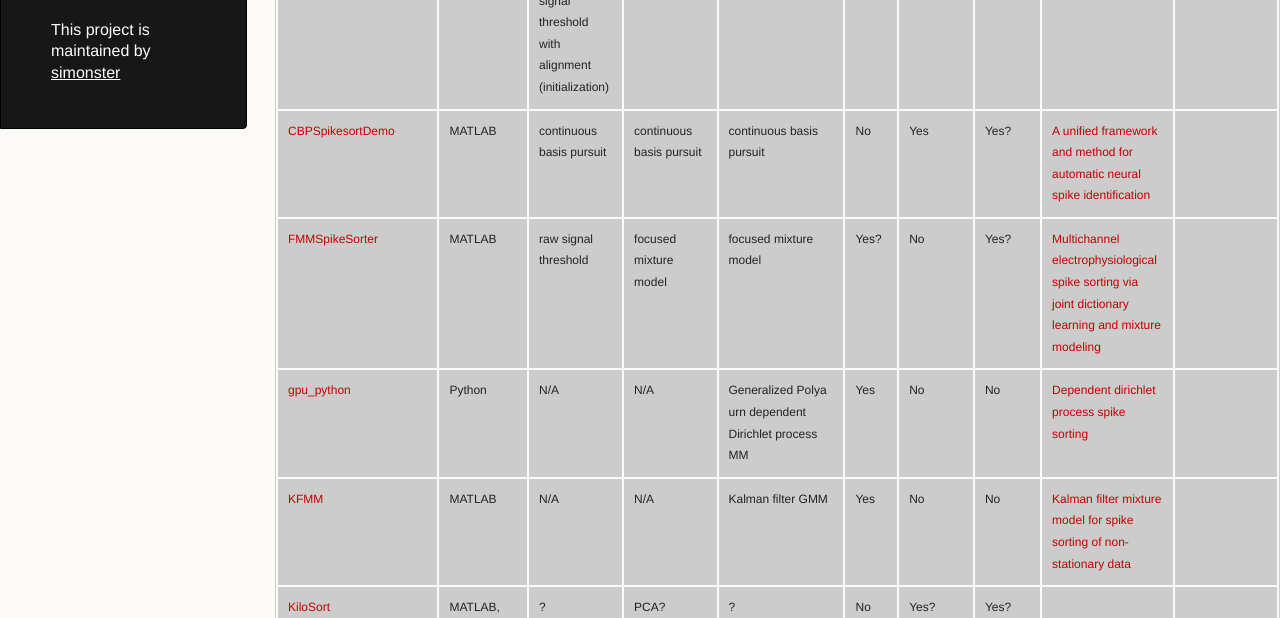
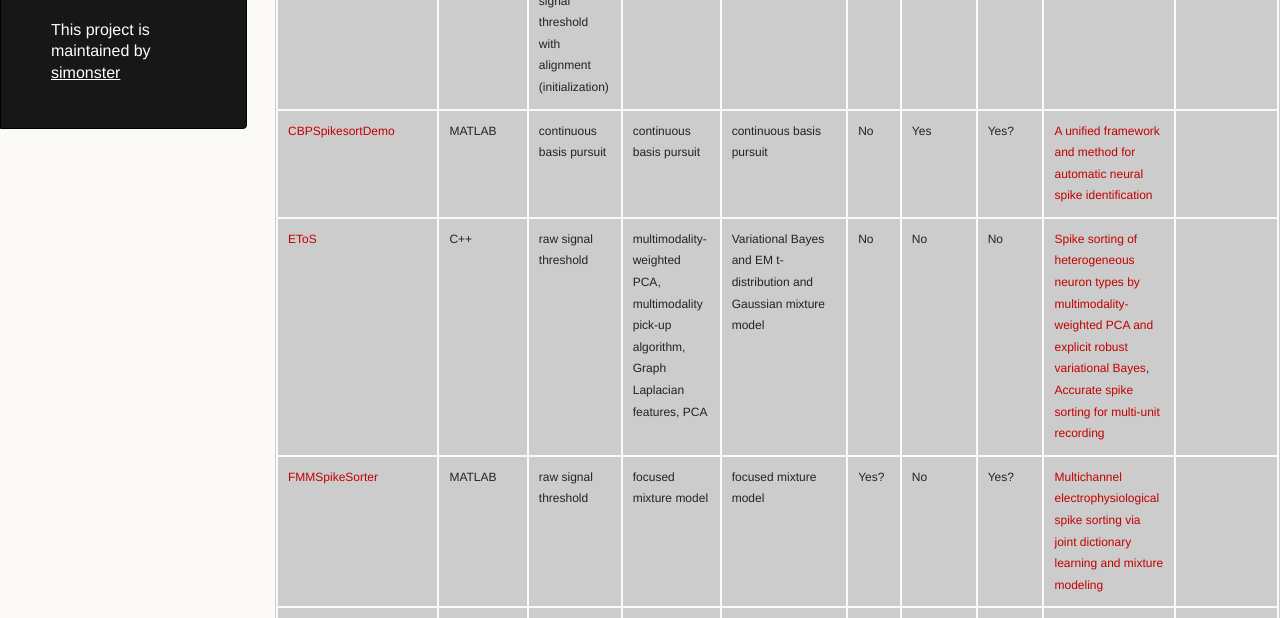
Before and after one commit to simonster/SpikeSortingSoftware, a plain HTML site: page index.html in a window 1280 px wide. Shown: the part 314-932 px from the top of the page. Drawn offline with Linux system fonts and the light colour scheme.

Commit message:
Add EToS

```diff
--- a/index.html
+++ b/index.html
@@ -77,6 +77,18 @@
 <td></td>
 </tr>
 <tr>
+<td><a href="http://etos.sourceforge.net/">EToS</a></td>
+<td>C++</td>
+<td>raw signal threshold</td>
+<td>multimodality-weighted PCA, multimodality pick-up algorithm, Graph Laplacian features, PCA</td>
+<td>Variational Bayes and EM t-distribution and Gaussian mixture model</td>
+<td>No</td>
+<td>No</td>
+<td>No</td>
+<td><a href="http://journal.frontiersin.org/article/10.3389/fninf.2012.00005/full">Spike sorting of heterogeneous neuron types by multimodality-weighted PCA and explicit robust variational Bayes</a>, <a href="http://dx.doi.org/10.1111/j.1460-9568.2009.07068.x">Accurate spike sorting for multi-unit recording</a></td>
+<td></td>
+</tr>
+<tr>
 <td><a href="https://github.com/decarlson/FMMSpikeSorter">FMMSpikeSorter</a></td>
 <td>MATLAB</td>
 <td>raw signal threshold</td>
@@ -105,7 +117,7 @@
 <td>MATLAB</td>
 <td>N/A</td>
 <td>N/A</td>
-<td>Kalman filter GMM</td>
+<td>Kalman filter EM GMM</td>
 <td>Yes</td>
 <td>No</td>
 <td>No</td>
@@ -178,7 +190,7 @@
 <td>Python</td>
 <td>raw signal threshold with alignment</td>
 <td>PCA</td>
-<td>GMM, masked EM GMM</td>
+<td>EM GMM, masked EM GMM</td>
 <td>No</td>
 <td>No</td>
 <td>Yes</td>
@@ -241,7 +253,7 @@
 <td>Python</td>
 <td>raw signal threshold with alignment</td>
 <td>PCA</td>
-<td>GMM, k-means</td>
+<td>EM GMM, k-means</td>
 <td>No</td>
 <td>No</td>
 <td>No</td>
```
